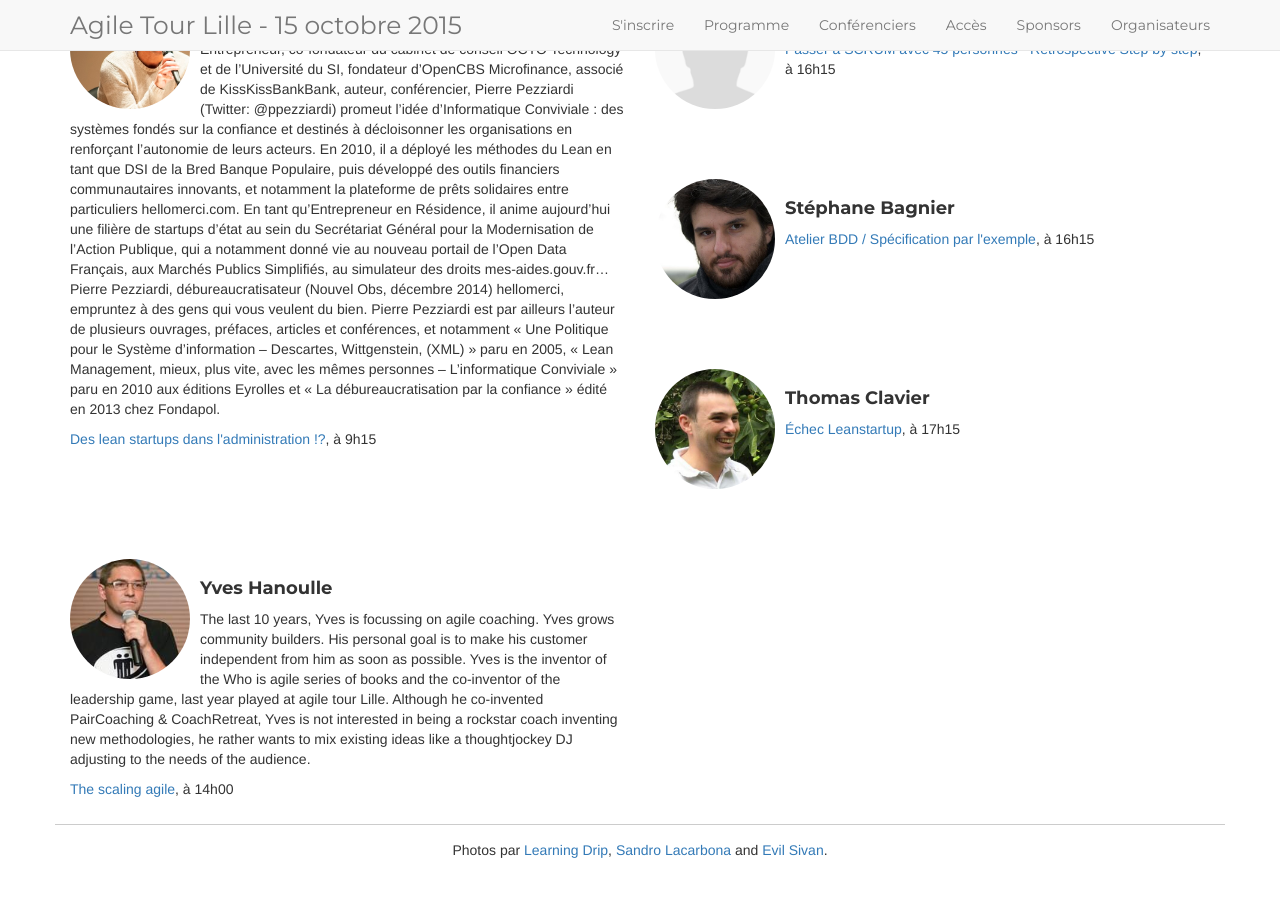
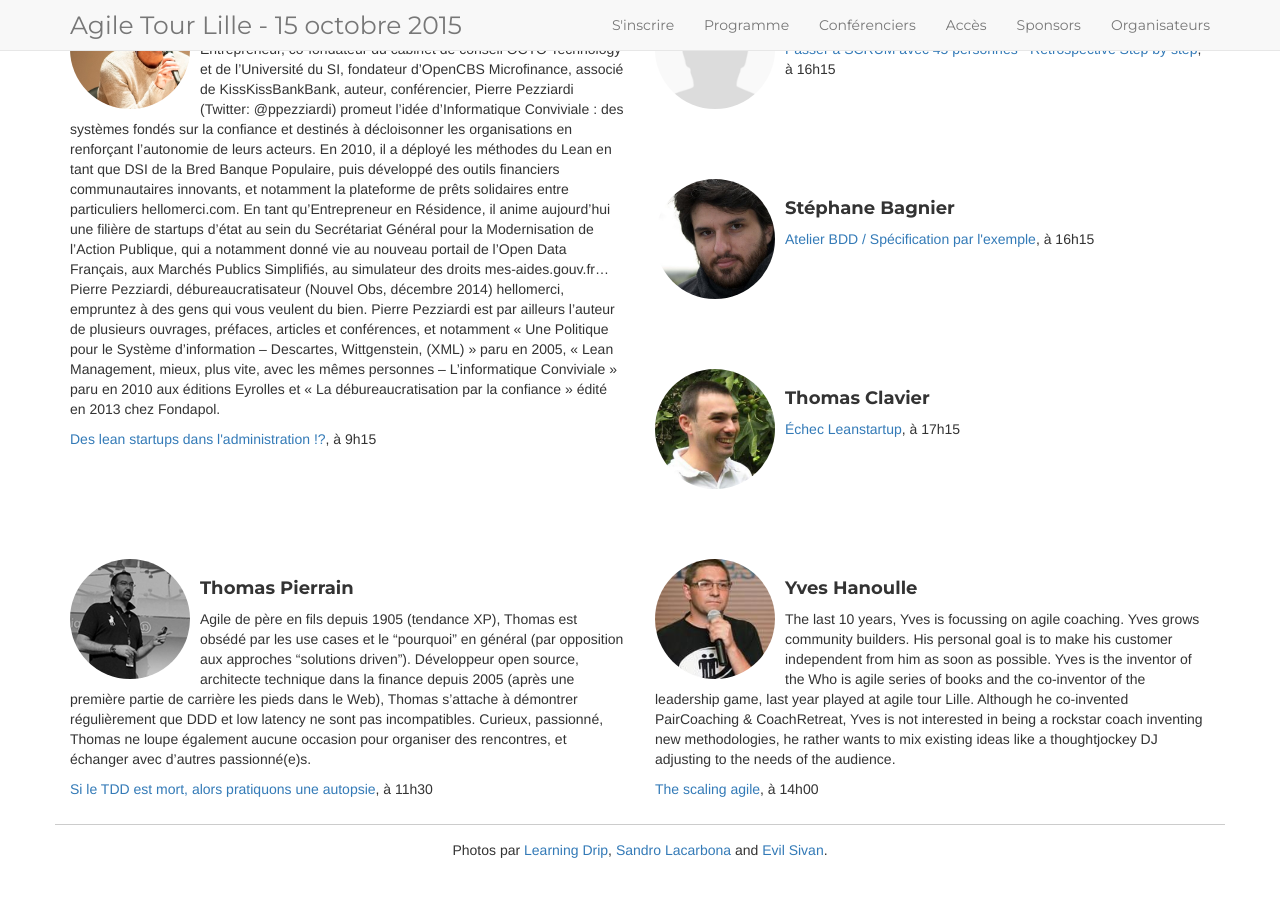
Before and after one commit to jak78/agile-tour-lille-2017, a Jekyll site: the page built from 01-speakers.html, in a window 1280 px wide and 900 px high, scrolled down 3685 px. Shown: the top 897 px of the window. Built offline with Jekyll 4.4.1, drawn with Linux system fonts in a browser that asks for light colours; nearby versions of some CDN libraries.

Commit message:
add Thomas Pierrain's bio

```diff
--- a/_data/speakers.yml
+++ b/_data/speakers.yml
@@ -103,3 +103,6 @@
 - name: Thomas Clavier
   bio: ''
   photo: thomas-clavier.jpeg
+- name: Thomas Pierrain
+  bio: 'Agile de père en fils depuis 1905 (tendance XP), Thomas est obsédé par les use cases et le "pourquoi" en général (par opposition aux approches "solutions driven"). Développeur open source, architecte technique dans la finance depuis 2005 (après une première partie de carrière les pieds dans le Web), Thomas s''attache à démontrer régulièrement que DDD et low latency ne sont pas incompatibles. Curieux, passionné, Thomas ne loupe également aucune occasion pour organiser des rencontres, et échanger avec d''autres passionné(e)s.'
+  photo: Thomas-Pierrain.jpg
```
Also changed, not shown: img/speakers/Thomas-Pierrain.jpg (added).
